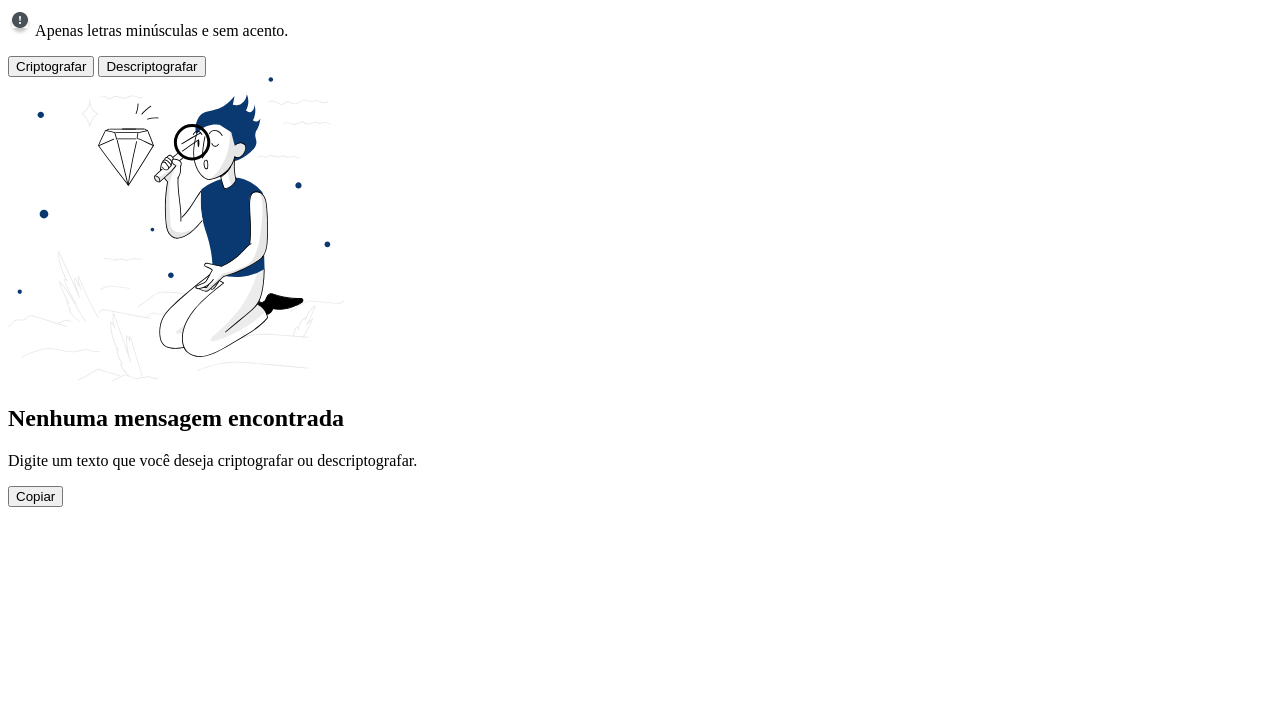
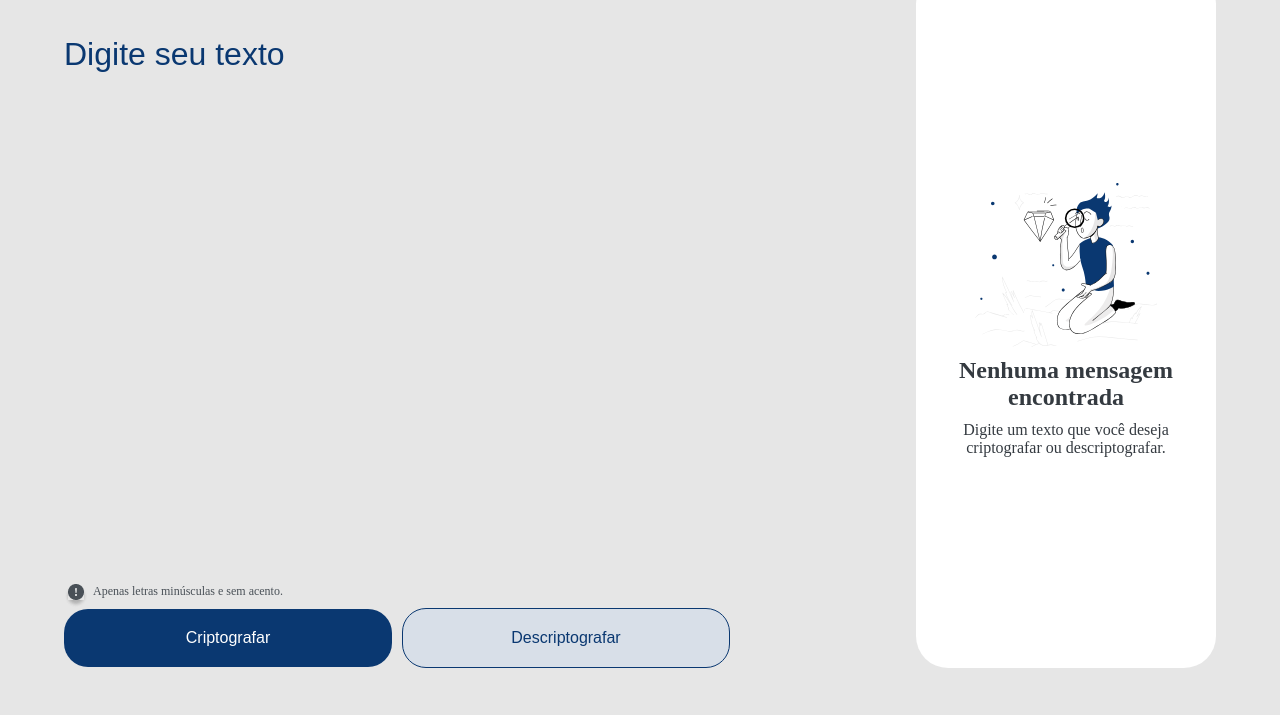
Before and after one commit to Anna-hub19/decodificador, a plain HTML site: page index.html in a window 1280 px wide. Shown: the part 85-800 px from the top of the page. Drawn offline with Linux system fonts and the light colour scheme.

Commit message:
estilização

```diff
--- a/index.html
+++ b/index.html
@@ -4,24 +4,27 @@
     <meta charset="UTF-8">
     <meta name="viewport" content="width=device-width, initial-scale=1.0">
     <title>Decodificador</title>
+    <link rel="stylesheet" href="./style.css">
 </head>
 <body>
     <header class="cabecalho">
         <img src="./imagens/aluralogo.png" alt="">
     </header>
     <main class="conteudo">
+        <section class="conteudo-colocar-texto">
         <input type="text" placeholder="Digite seu texto" class="input-texto">
         <section class="conteudo-botao">
-            <p><img src="./imagens/exclamacao.png" alt=""> Apenas letras minúsculas e sem acento.</p>
+            <p class="aviso"><img src="./imagens/exclamacao.png" alt=""> Apenas letras minúsculas e sem acento.</p>
             <div>
                 <button class="bt-cript"> Criptografar </button>
                 <button class="bt-descript"> Descriptografar</button>
             </div>
         </section>
-        <section class="conteudo-mostrado">
-            <img src="./imagens/semtexto.svg" alt="">
-            <h2>Nenhuma mensagem encontrada</h2>
-            <p>Digite um texto que você deseja criptografar ou descriptografar.</p>
+    </section>
+        <section class="conteudo-resultado">
+            <img src="./imagens/semtexto.svg" alt="" class="img-resultado">
+            <h2 class="titulo-resultado">Nenhuma mensagem <br> encontrada</h2>
+            <p class="paragrafo-resultado">Digite um texto que você deseja  <br> criptografar ou descriptografar.</p>
             <button class="bt-copiar">Copiar</button>
         </section>
     </main>
--- /dev/null
+++ b/style.css
@@ -0,0 +1,103 @@
+*{
+    padding: 0;
+    margin: 0;
+    box-sizing: border-box;
+}
+body{
+    background-color: hsl(0, 0%, 90%);
+}
+.cabecalho{
+    margin-top: 5px;
+}
+.conteudo{
+    display: flex;
+    justify-content: space-between;
+
+}
+.conteudo-colocar-texto{
+    display: flex;
+    flex-direction: column;
+    margin-left: 10%;
+    margin-bottom: 20px;
+    margin: 5%;
+    gap: 90%;
+}
+
+
+.input-texto{
+  border: none;
+  background-color: hsl(0, 0%, 90%);
+  color: #0A3871;
+  font-size: 32px;
+}
+::-webkit-input-placeholder {
+    color: #0A3871;
+ }
+ textarea:focus, input:focus, select:focus {
+    box-shadow: 0 0 0 0;
+    border: 0 none;
+    outline: 0;
+}
+.bt-cript{
+    width: 328px;
+    background-color: #0A3871;
+    color: #fff;
+    border: none;
+    padding: 20px;
+    border-radius: 24px;
+    font-size: 16px;
+   margin-right: 3px;
+}
+.bt-descript{
+    width: 328px;
+    background-color: #D8DFE8;
+    color: #0A3871;
+    border: 1px solid #0A3871;
+    padding: 20px;
+    border-radius: 24px;
+    font-size: 16px;
+    margin-left: 3px;
+}
+.bt-copiar{
+    width: 250px;
+    background-color: #D8DFE8;
+    color: #0A3871;
+    border: 1px solid #0A3871;
+    padding: 20px;
+    border-radius: 24px;
+    font-size: 16px;
+    display: none;
+
+}
+.aviso{
+    display: flex;
+    gap: 5px;
+    color: #495057;
+    font-size: 12px
+}
+
+.conteudo-resultado{
+    display: flex;
+    flex-direction: column;
+    align-items: center;
+    justify-content: center;
+    background-color: #fff;
+    margin-right: 5%;
+    width: 300px;
+    height: 87vh;
+    border-radius: 32px;
+    padding: 20px;
+    gap: 10px;
+    text-align: center;
+}
+.img-resultado{
+    width: 70%;
+}
+.titulo-resultado{
+    color: #343A40;
+    font-size: 24px;
+}
+.paragrafo-resultado{
+    color: #343A40;
+    font-size: 16px;
+}
```
